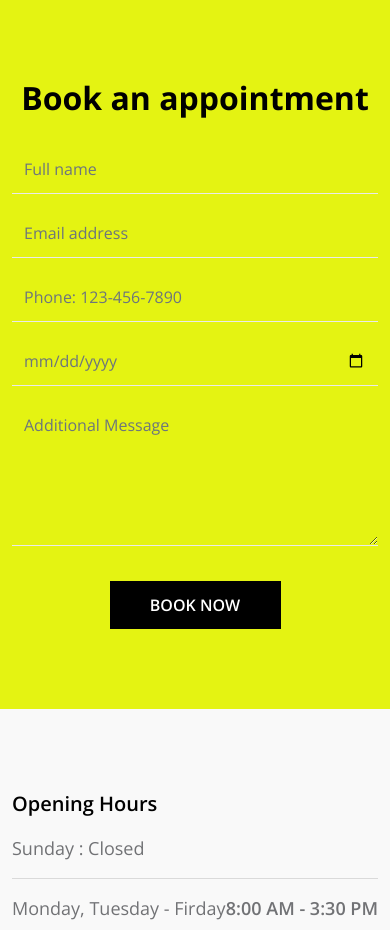
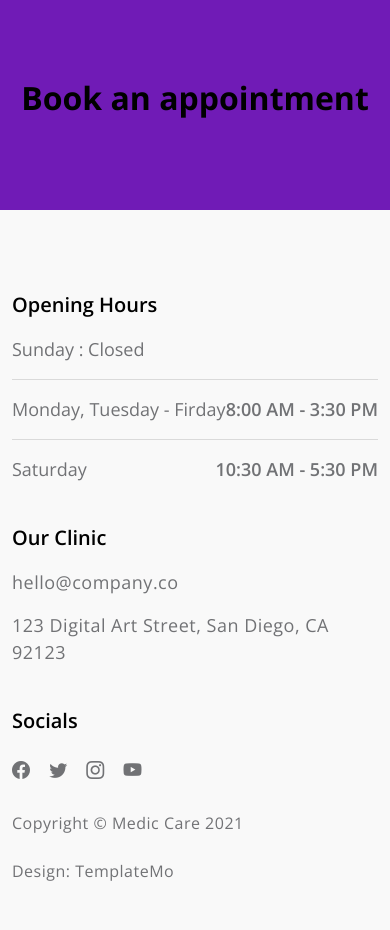
Before and after one commit to diegusweb/cursosample, a plain HTML site: page index.html in a window 390 px wide. Shown: the part 5660-6590 px from the top of the page. Drawn offline with nearby package versions, Linux system fonts and the light colour scheme.

Commit message:
remove and change color

```diff
--- a/index.html
+++ b/index.html
@@ -34,7 +34,7 @@ https://templatemo.com/tm-566-medic-care
 -->
     </head>
 
-    <body id="top" style="background-color: rgb(228, 243, 18);">
+    <body id="top" style="background-color: rgb(112, 27, 182);">
 
         <main>
 
@@ -373,34 +373,7 @@ aaaaaaaaaaaaaaaavvvv     <h2>Cambio para nueva pag</h2>        <h3>se arreglo co
 
                                 <h2 class="text-center mb-lg-3 mb-2">Book an appointment</h2>
 
-                                <form role="form" action="#booking" method="post">
-                                    <div class="row">
-                                        <div class="col-lg-6 col-12">
-                                            <input type="text" name="name" id="name" class="form-control" placeholder="Full name" required>
-                                        </div>
 
-                                        <div class="col-lg-6 col-12">
-                                            <input type="email" name="email" id="email" pattern="[^ @]*@[^ @]*" class="form-control" placeholder="Email address" required>
-                                        </div>
-
-                                        <div class="col-lg-6 col-12">
-                                            <input type="telephone" name="phone" id="phone" pattern="[0-9]{3}-[0-9]{3}-[0-9]{4}" class="form-control" placeholder="Phone: 123-456-7890">
-                                        </div>
-
-                                        <div class="col-lg-6 col-12">
-                                            <input type="date" name="date" id="date" value="" class="form-control">
-
-                                        </div>
-
-                                        <div class="col-12">
-                                            <textarea class="form-control" rows="5" id="message" name="message" placeholder="Additional Message"></textarea>
-                                        </div>
-
-                                        <div class="col-lg-3 col-md-4 col-6 mx-auto">
-                                            <button type="submit" class="form-control" id="submit-button">Book Now</button>
-                                        </div>
-                                    </div>
-                                </form>
 
                             </div>
                         </div>
```
